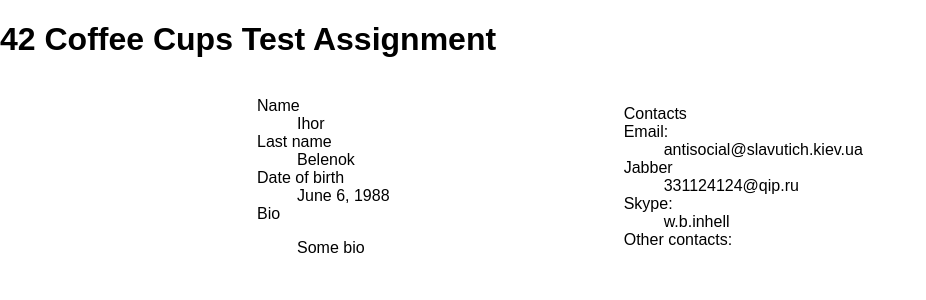
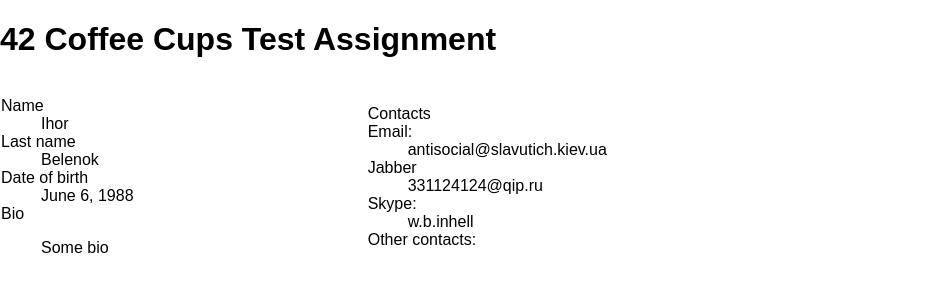
Before and after one commit to willburninhell/42cctest, a Django app: page / in a window 1280 px wide. Shown: the top 300 px of the page, without its empty margins (0-926 px from the left). Run offline with Django 3.2, Linux system fonts and the light colour scheme; data comes from the database, SQL or seed files in the repository; some libraries are stand-ins or nearby versions.

Commit message:
ticket_1: changed css for columns look

```diff
--- a/static/css/main.css
+++ b/static/css/main.css
@@ -1,5 +1,8 @@
 .contact-table {
 	width: 80%;
-	margin-left: auto;
+	margin-left: 0;
 	border: 0;
 }
+.col1 {
+	width:50%;
+}
```
